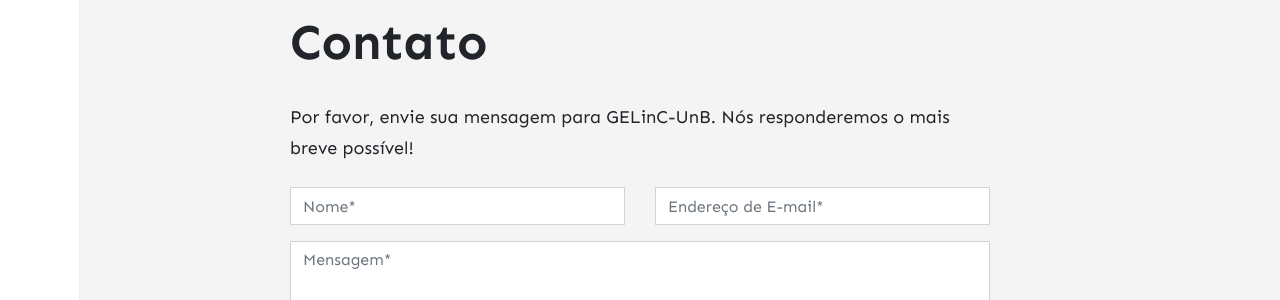
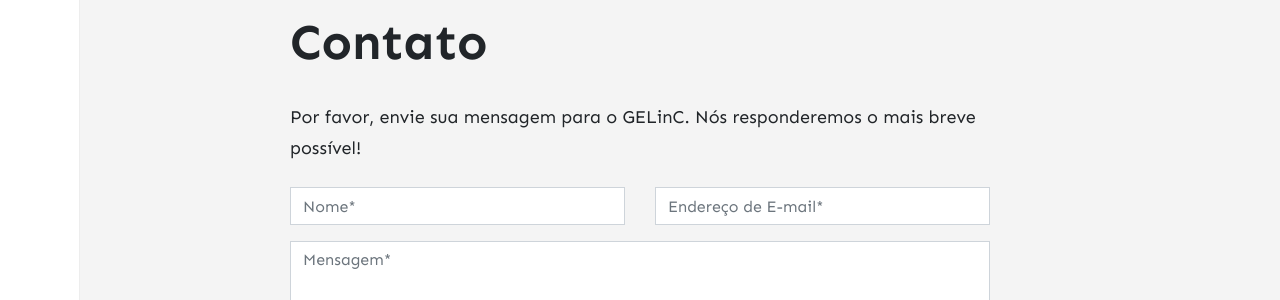
Before and after one commit to studdent-pehescamander/gelinc.github.io, a Jekyll site: the page built from _pages/contact.md, in a window 1280 px wide. Shown: the part 224-524 px from the top of the page. Built offline with Jekyll 4.4.1, drawn with Linux system fonts in a browser that asks for light colours; nearby versions of some CDN libraries; comment, search, counter and statistics services are not loaded; part of the change alters nothing that is shown.

Commit message:
Update contact.md

```diff
--- a/_pages/contact.md
+++ b/_pages/contact.md
@@ -6,7 +6,7 @@ comments: false
 ---
 
 <form action="https://formspree.io/f/xwkawaqp" method="POST">
-<p class="mb-4">Por favor, envie sua mensagem para {{site.name}}. Nós responderemos o mais breve possível!</p>
+<p class="mb-4">Por favor, envie sua mensagem para o GELinC. Nós responderemos o mais breve possível!</p>
 <div class="form-group row">
 <div class="col-md-6">
 <input class="form-control" type="text" name="name" placeholder="Nome*" required>
```
